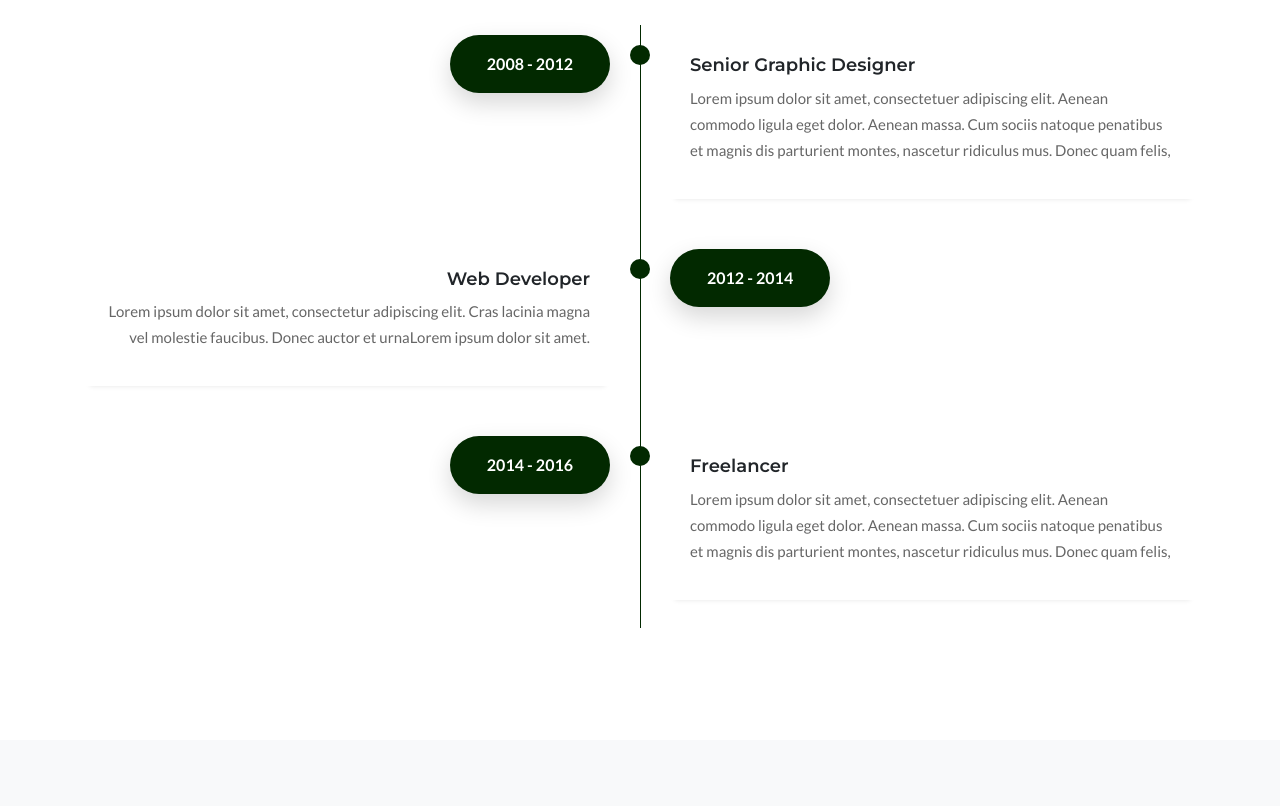
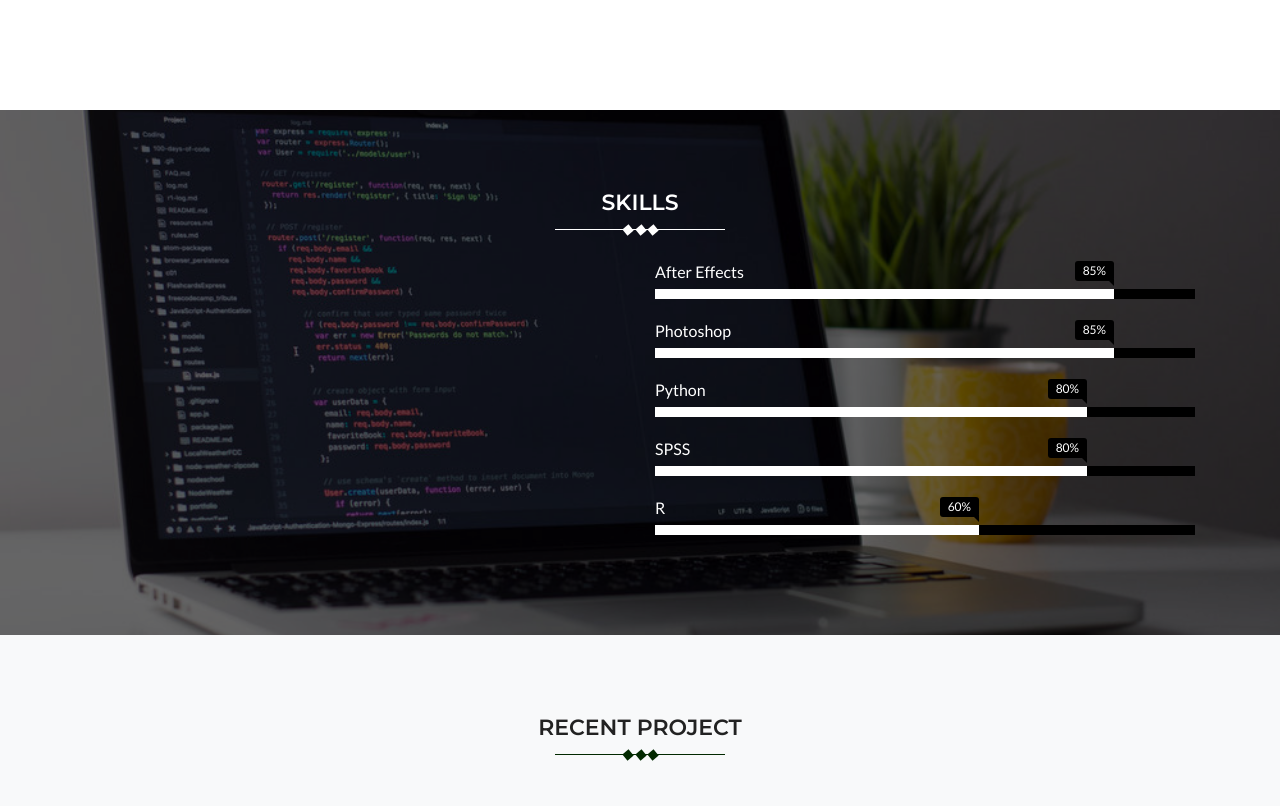
Before and after one commit to silviahidri/silviahidri.github.io, a plain HTML site: page index.html in a window 1280 px wide. Shown: the part 2945-3751 px from the top of the page. Drawn offline with Linux system fonts and the light colour scheme; a script that the page names is missing; files whose address does not match are found by name.

Commit message:
added progress bars for skills

```diff
--- a/css/colors/custom.css
+++ b/css/colors/custom.css
@@ -58,12 +58,15 @@ section.section.bg-custom-dark {
     color: #FFFFFF;
 }
 
-.bg-custom-dark .section-title h2{
+.bg-custom-dark .section-title h2,
+.bg-skills .section-title h2{
     color: #FFFFFF
 }
 
 .bg-custom-dark .under-line,
-.bg-custom-dark .dot{
+.bg-custom-dark .dot,
+.bg-skills .under-line,
+.bg-skills .dot {
     background-color: #FFFFFF;
 }
 
--- a/css/style.css
+++ b/css/style.css
@@ -406,6 +406,136 @@ a,button,button:focus{
     color: #fff;
     font-weight: 700;
 }
+
+/******************
+    Skills
+*******************/
+
+.bg-skills{
+    background-image: url(../images/skills-bg-2.png);
+    background-size: cover;
+    position: relative;
+    background-position: center center;
+}
+.skill-bars{
+    /* padding: 25px 30px;
+    width: 600px;
+    background: #fff;
+    box-shadow: 5px 5px 20px rgba(0,0,0,0.2);
+    border-radius: 10px; */
+    color:#fff
+  }
+  .skill-bars .bar{
+    margin: 20px 0;
+  }
+  .skill-bars .bar:first-child{
+    margin-top: 0px;
+  }
+  .skill-bars .bar .info{
+    margin-bottom: 5px;
+  }
+  .skill-bars .bar .info span{
+    /* font-weight: 500; */
+    /* font-size: 17px; */
+    opacity: 0;
+    animation: showText 0.5s 1s linear forwards;
+  }
+  @keyframes showText {
+    100%{
+      opacity: 1;
+    }
+  }
+  .skill-bars .bar .progress-line{
+    height: 10px;
+    width: 100%;
+    background: #000;
+    position: relative;
+    transform: scaleX(0);
+    transform-origin: left;
+    /* border-radius: 10px; */
+    /* box-shadow: inset 0 1px 1px rgba(0,0,0,0.05),
+                0 1px rgba(255,255,255,0.8); */
+    animation: animate 1s cubic-bezier(1,0,0.5,1) forwards;
+  }
+  @keyframes animate {
+    100%{
+      transform: scaleX(1);
+    }
+  }
+  .bar .progress-line span{
+    height: 100%;
+    position: absolute;
+    /* border-radius: 10px; */
+    transform: scaleX(0);
+    transform-origin: left;
+    background: #fff;
+    animation: animate 1s 1s cubic-bezier(1,0,0.5,1) forwards;
+  }
+  .bar .progress-line.ae span{
+    width: 85%;
+  }
+  .bar .progress-line.ps span{
+    width: 85%;
+  }
+  .bar .progress-line.spss span{
+    width: 80%;
+  }
+  .bar .progress-line.python span{
+    width: 80%;
+  }
+  .bar .progress-line.r-lang span{
+    width: 60%;
+  }
+
+
+  .progress-line span::before{
+    position: absolute;
+    content: "";
+    top: -10px;
+    right: 0;
+    height: 0;
+    width: 0;
+    border: 7px solid transparent;
+    border-bottom-width: 0px;
+    border-right-width: 0px;
+    border-top-color: #000;
+    opacity: 0;
+    animation: showText2 0.5s 1.5s linear forwards;
+  }
+  .progress-line span::after{
+    position: absolute;
+    top: -28px;
+    right: 0;
+    font-weight: 500;
+    background: #000;
+    color: #fff;
+    padding: 1px 8px;
+    font-size: 12px;
+    border-radius: 3px;
+    opacity: 0;
+    animation: showText2 0.5s 1.5s linear forwards;
+  }
+  @keyframes showText2 {
+    100%{
+      opacity: 1;
+    }
+
+  }
+  .progress-line.ae span::after{
+    content: "85%";
+  }
+  .progress-line.ps span::after{
+    content: "85%";
+  }
+  .progress-line.spss span::after{
+    content: "80%";
+  }
+  .progress-line.python span::after{
+    content: "80%";
+  }
+  .progress-line.r-lang span::after{
+    content: "60%";
+  }
 
 
 /******************
--- a/index.html
+++ b/index.html
@@ -133,7 +133,7 @@
                                         <li class="list-inline-item"><a href="#"><i class="mdi mdi-linkedin"></i></a></li>
                                     </ul>
                                     <div class="mt-5">
-                                        <a href="#" class="btn btn-outline-white text-uppercase" data-aos="fade-up">Contact Me</a>
+                                        <a href="#contact" class="btn btn-outline-white text-uppercase" data-aos="fade-up">Contact Me</a>
                                     </div>
                                 </div>
                             </div>
@@ -181,7 +181,7 @@
         <!-- About end -->
 
         <!-- services -->
-        <section class="section" id="service">
+        <!-- <section class="section" id="service">
             <div class="container">
                 <div class="row">
                     <div class="col-lg-12">
@@ -273,7 +273,7 @@
                     </div>
                 </div>
             </div>
-        </section>
+        </section> -->
         <!-- Services end -->
 
         <!--fun fact -->
@@ -441,6 +441,76 @@
             </div>
         </section>
         <!-- Expirience end -->
+
+<!-- Skills -->
+<section class="section bg-skills" id="skills">
+    <div class="bg-overlay"></div>
+    <div class="container">
+        <div class="row" data-aos="fade-up">
+            <div class="col-lg-12">
+                <div class="section-title text-center" data-aos="fade-up">
+                    <h2>Skills</h2>
+                    <div class="under-line">
+                        <div class="line-up">
+                            <div class="dot"></div>
+                            <div class="dot"></div>
+                            <div class="dot"></div>
+                        </div>
+                    </div>
+                </div>
+            </div>
+        </div>
+        <div class="row" data-aos="fade-up">
+            <div class="col-6"> </div>
+        <div class="skill-bars col-6">
+            <div class="bar">
+              <div class="info">
+                <span>After Effects</span>
+              </div>
+              <div class="progress-line ae">
+                <span></span>
+              </div>
+            </div>
+            <div class="bar">
+              <div class="info">
+                <span>Photoshop</span>
+              </div>
+              <div class="progress-line ps">
+                <span></span>
+              </div>
+            </div>
+            <div class="bar">
+                <div class="info">
+                  <span>Python</span>
+                </div>
+                <div class="progress-line python">
+                  <span></span>
+                </div>
+              </div>
+            <div class="bar">
+              <div class="info">
+                <span>SPSS</span>
+              </div>
+              <div class="progress-line spss">
+                <span></span>
+              </div>
+            </div>
+
+            <div class="bar">
+              <div class="info">
+                <span>R</span>
+              </div>
+              <div class="progress-line r-lang">
+                <span></span>
+              </div>
+            </div>
+            </div>
+        </div>
+
+    </div>
+
+</section>
+<!-- Skills end -->
 
         <!-- Portfolio -->
         <section id="work" class="section bg-light">
```
Also changed, not shown: images/skills-bg-2.png (added), images/skills-bg.png (added).
